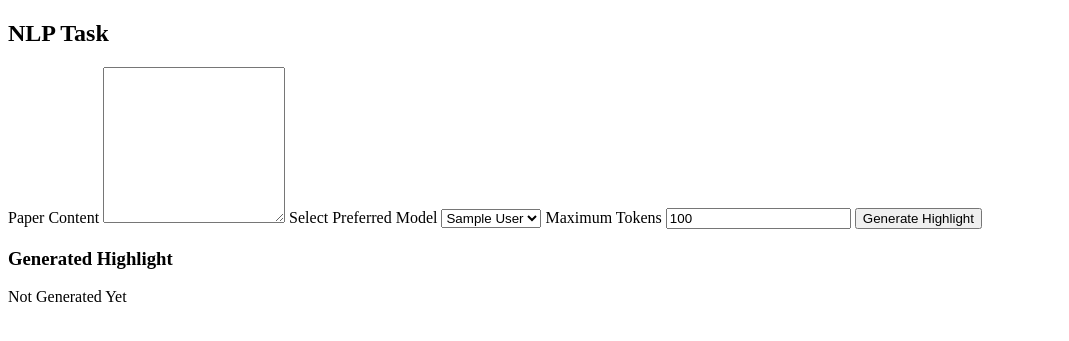
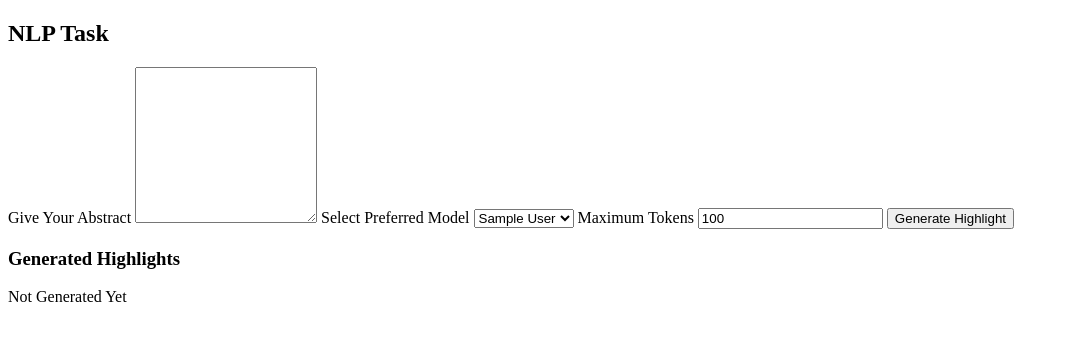
Before and after one commit to tohidarehman/HighlightsGeneration-MixSub, a Python web app: template templates/application.html in a window 1280 px wide. Shown: the top 341 px of the page, without its empty margins (0-1069 px from the left). Run offline with Jinja, Linux system fonts and the light colour scheme; the template is opened without the code that fills it: most values are stand-ins (such as "Sample title", 1, 10 or a date in 2020).

Commit message:
Update application.html
modified

```diff
--- a/templates/application.html
+++ b/templates/application.html
@@ -11,7 +11,7 @@
         <h2 id="PageTitle">{{ PageHeading | default('NLP Task') }}</h2>
         <main id="Main">
             <form action="/Api/Generate" method="post" id="HighlightGenerationForm">
-                <label for="PaperContent">Paper Content</label>
+                <label for="PaperContent">Give Your Abstract</label>
                 <textarea
                     name="PaperContent"
                     id="PaperContent"
@@ -41,7 +41,7 @@
                 />
             </form>
             <section>
-                <h3 id="GeneratedHighlightTitle">Generated Highlight</h3>
+                <h3 id="GeneratedHighlightTitle">Generated Highlights</h3>
                 <p id="GeneratedHighlight">Not Generated Yet</p>
             </section>
         </main>
```
